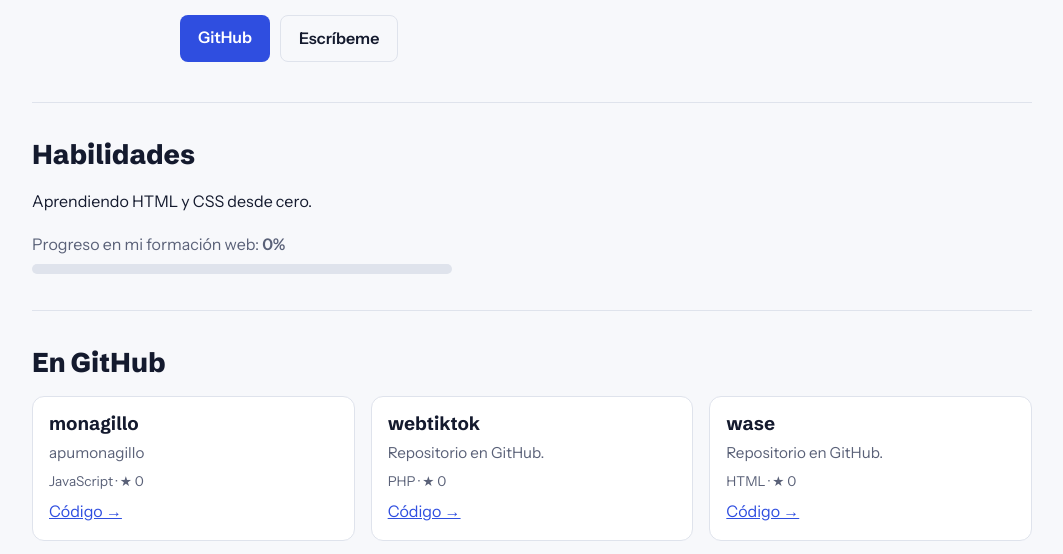
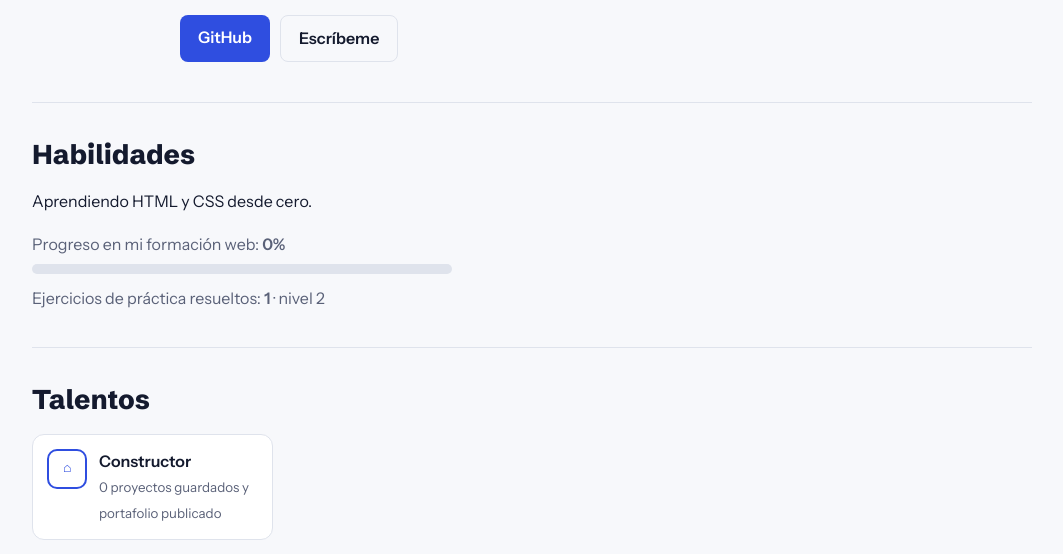
Before and after one commit to kenshi241011/portafolio, a plain HTML site: page index.html in a window 1280 px wide. Shown: the part 380-934 px from the top of the page, without its empty margins (108-1171 px from the left). Drawn offline with Linux system fonts and the light colour scheme.

Commit message:
Actualiza index.html desde Ruta Web Cero

```diff
--- a/index.html
+++ b/index.html
@@ -44,6 +44,12 @@ section h2{font-size:1.7rem;font-weight:800;margin-bottom:18px}
 .progress{height:10px;background:var(--line);border-radius:99px;overflow:hidden;max-width:420px}
 .progress i{display:block;height:100%;background:var(--accent)}
 footer{padding:32px 0 48px;color:var(--muted);font-size:.9rem;border-top:1px solid var(--line)}
+.estilo{font-size:1.05rem;max-width:65ch;margin:0 0 16px}
+.tal{list-style:none;padding:0;margin:0;display:grid;grid-template-columns:repeat(auto-fill,minmax(240px,1fr));gap:12px}
+.tal li{display:flex;gap:12px;align-items:flex-start;padding:14px;border:1px solid var(--line);border-radius:12px;background:var(--surface)}
+.tal li>span{flex:none;display:grid;place-items:center;width:40px;height:40px;border-radius:10px;border:2px solid var(--accent);color:var(--accent);font-family:ui-monospace,monospace;font-weight:700;font-size:.85rem}
+.tal li.top>span{background:var(--accent);color:#fff}
+.tal small{color:var(--muted)}
 @media (max-width:600px){.hero{grid-template-columns:1fr;padding-top:40px}.avatar{width:96px;height:96px}}
 @media (prefers-reduced-motion:reduce){.card{transition:none}}
 </style>
@@ -66,6 +72,12 @@ Soy autodidacta, proactivo y orientado a resultados, siempre buscando aprender,
     <p>Aprendiendo HTML y CSS desde cero.</p>
     <p style="margin:18px 0 6px;color:var(--muted)">Progreso en mi formación web: <b>0%</b></p>
     <div class="progress" role="img" aria-label="0% completado"><i style="width:0%"></i></div>
+    <p style="margin:12px 0 0;color:var(--muted)">Ejercicios de práctica resueltos: <b>1</b> · nivel 2</p>
+  </section>
+  <section aria-labelledby="h-tal">
+    <h2 id="h-tal">Talentos</h2>
+
+    <ul class="tal"><li class=""><span aria-hidden="true">⌂</span><div><b>Constructor</b><br><small>0 proyectos guardados y portafolio publicado</small></div></li></ul>
   </section>
 
   <section aria-labelledby="h-repos"><h2 id="h-repos">En GitHub</h2><div class="grid"><article class="card repo"><div class="card-body">
```
